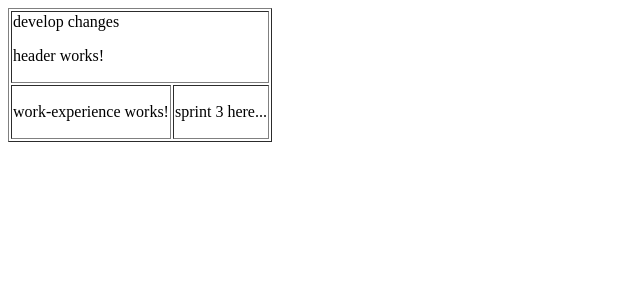
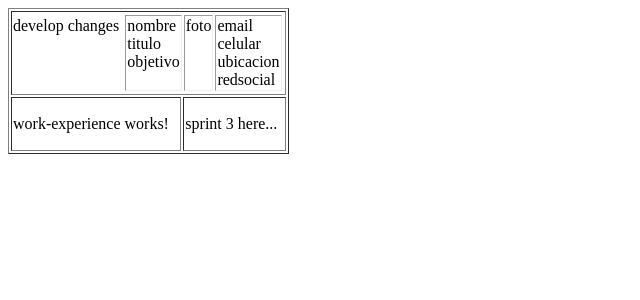
Before and after one commit to DonKiwi-cyber/DonKiwi-cyber.github.io, an Angular app: page / in a window 1280 px wide. Shown: the top 300 px of the page, without its empty margins (0-640 px from the left). Built offline with nearby package versions, Linux system fonts and the light colour scheme.

Commit message:
create mockup header #3

```diff
--- a/src/app/header/header.component.html
+++ b/src/app/header/header.component.html
@@ -1 +1,16 @@
-<p>header works!</p>
+<tr>
+  <td>
+	nombre <br>
+	titulo <br>
+        objetivo
+  </td>
+  <td>
+	foto
+  </td>
+  <td>
+	email <br>
+	celular <br>
+	ubicacion <br>
+	redsocial
+  </td>
+</tr>
```
